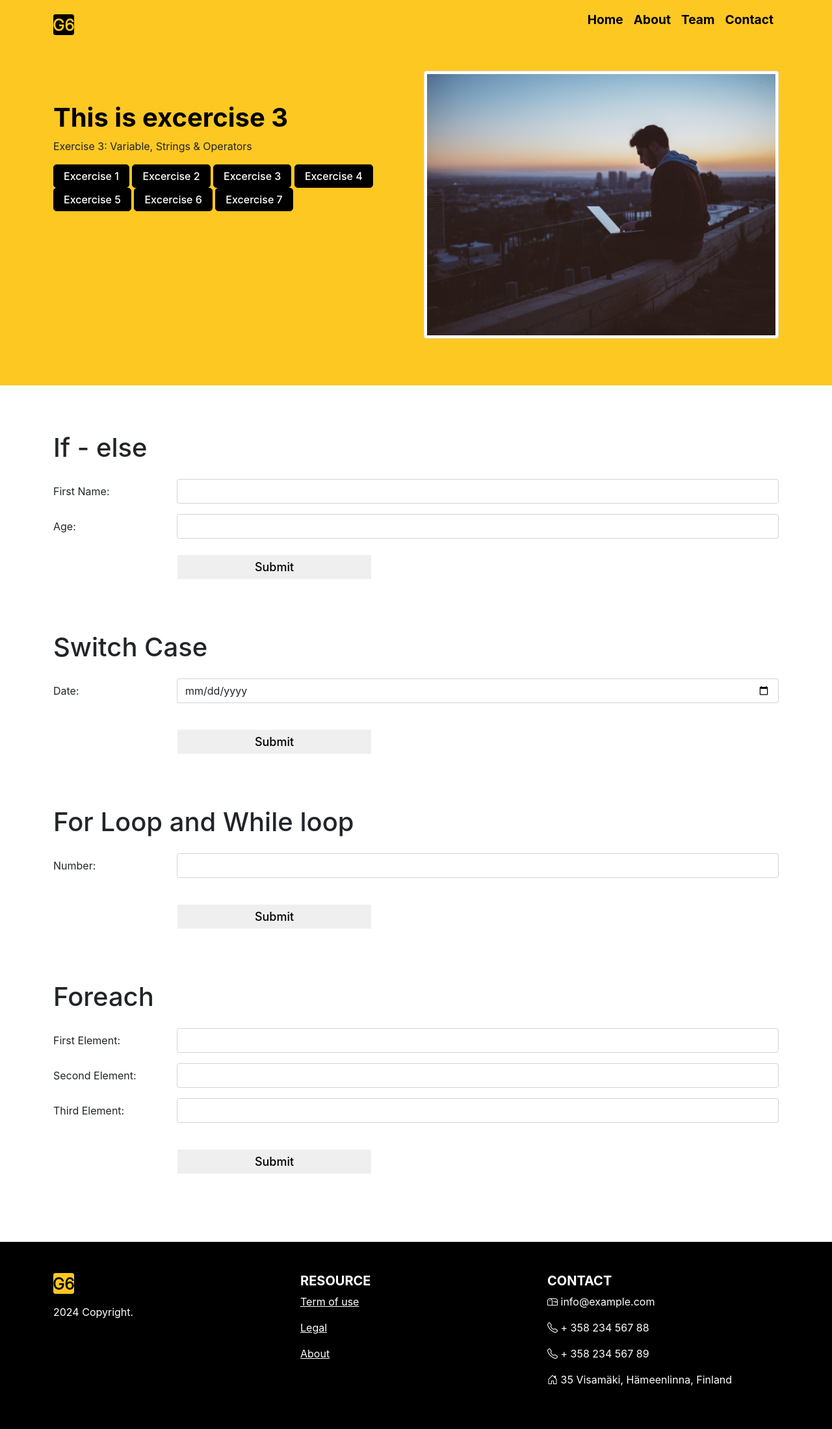
After one commit to phuocnguyen2201/phuoc_nguyen_tasks, a PHP site: page /ex4.php in a window 1280 px wide. The commit adds this page. Shown: the whole page at 65% size. Run offline with PHP 8.4, Linux system fonts and the light colour scheme; some libraries are stand-ins or nearby versions.

Commit message:
Update for ex4

```diff
--- a/src/ex3.php
+++ b/src/ex3.php
@@ -78,7 +78,7 @@ include "./extension/header.php";?>
                     echo $numb1 ." + ". $numb2." + ". $numb3." = ".$numb1 + $numb2 + $numb3;
                  ?>
 
-                <h1 class="pt-4">Browser Derection</h1>
+                <h1 class="pt-4">Browser Detection</h1>
                 <?php
                     echo $_SERVER["HTTP_USER_AGENT"];
 
--- /dev/null
+++ b/src/ex4.php
@@ -0,0 +1,161 @@
+
+<?php
+$title ='Exercise 3: Variable, Strings & Operators';
+$excercise = "This is excercise 3";
+$description = "Exercise 3: Variable, Strings & Operators";
+include "./extension/header.php";?>
+<div class="content-white">
+    <div class="container-lg py-5">
+        <div class="row">
+            <div class=col-lg-12>
+                <h1 class="pt-4">If - else</h1>
+
+                <form class="py-3" name="form-if-else" method="POST">
+                    <div class="form-group row pb-3 ">
+                        <label for="inputFirstName" class="col-sm-2 col-form-label">First Name:</label>
+                        <div class="col-sm-10">
+                        <input type="text" name='name' class="form-control" id="inputFirstName">
+                        </div>
+                    </div>
+                    <div class="form-group row">
+                        <label for="inputAge" class="col-sm-2 col-form-label">Age:</label>
+                        <div class="col-sm-10">
+                        <input type="number" name='age' class="form-control" id="inputAge">
+                        </div>
+                    </div>
+                    <br>
+                    <div class="form-group row" style="text-align: left;">
+                        <div class="col-sm-2"></div>
+                        <div class="col-sm-10"><input class="btn-bottom" type="submit" name="form-if-else" value="Submit"></div>
+                    </div>
+                </form>
+                <?php
+
+                    if($_SERVER['REQUEST_METHOD'] == 'POST' && isset($_POST['form-if-else'])){
+
+                        $age = $_POST['age'];
+
+                        if($age >= 18)
+                            echo "<p>You are eligible for voting.</p>";
+                        else
+                            echo "<p>You are not eligible for voting.</p>";
+                    }
+
+                ?>
+
+                <h1 class="pt-4">Switch Case</h1>
+
+                <form class="py-3" name="form-switchcase" method="POST">
+                    <div class="form-group row pb-3 ">
+                        <label for="inputDate" class="col-sm-2 col-form-label">Date:</label>
+                        <div class="col-sm-10">
+                        <input type="date" name='date' class="form-control" id="inputDate">
+                        </div>
+                    </div>
+                    <br>
+                    <div class="form-group row" style="text-align: left;">
+                        <div class="col-sm-2"></div>
+                        <div class="col-sm-10"><input class="btn-bottom" type="submit" name="form-switchcase" value="Submit"></div>
+                    </div>
+                </form>
+                <?php
+
+                if($_SERVER['REQUEST_METHOD'] == 'POST' && isset($_POST['form-switchcase'])){
+
+                    $date = $_POST['date'];
+                    $month = date("m", strtotime($date));
+                    $dateObj = DateTime::createFromFormat('!m', $month);
+                    $monthName = $dateObj->format('F');
+
+                    echo "<p>This month is <strong>".$monthName."</strong></p>";
+                    switch($monthName){
+                        case "August":
+                            echo "<p>It's August, so it's still holiday.</p>";
+                            break;
+                        default:
+                            echo "<p>Not August, this is Month-name so I don't have any holidays.</p>";
+                            break;
+                    }
+                }
+
+                ?>
+                <h1 class="pt-4">For Loop and While loop</h1>
+
+                <form class="py-3" name="form-for-while" method="POST">
+                    <div class="form-group row pb-3 ">
+                        <label for="inputNumber" class="col-sm-2 col-form-label">Number:</label>
+                        <div class="col-sm-10">
+                        <input type="number" name='number' class="form-control" id="inputNumber" min="1" max="10">
+                        </div>
+                    </div>
+                    <br>
+                    <div class="form-group row" style="text-align: left;">
+                        <div class="col-sm-2"></div>
+                        <div class="col-sm-10"><input class="btn-bottom" type="submit" name="form-for-while" value="Submit"></div>
+                    </div>
+                </form>
+                <?php
+
+                if($_SERVER['REQUEST_METHOD'] == 'POST' && isset($_POST['form-for-while'])){
+
+                    $number = $_POST['number'];
+
+                    for($i = 1; $i <= 10; $i++){
+                        echo "<p>".$i." X ".$number." = ".$i*$number."</p>";
+                    }
+                    echo "<h1>While loop</h1>";
+                    $starter = 1;
+                    while($number > 0){
+                        echo "<p>".$starter."</p>";
+                        $number--;
+                        $starter++;
+                    }
+                }
+                ?>
+                <h1 class="pt-4">Foreach</h1>
+
+                <form class="py-3" name="form-foreach" method="POST">
+                    <div class="form-group row pb-3 ">
+                        <label for="inputFirstElement" class="col-sm-2 col-form-label">First Element:</label>
+                        <div class="col-sm-10">
+                        <input type="text" name='first' class="form-control" id="inputFirstElement">
+                        </div>
+                    </div>
+                    <div class="form-group row pb-3">
+                        <label for="inputSecondElement" class="col-sm-2 col-form-label">Second Element:</label>
+                        <div class="col-sm-10">
+                        <input type="text" name='second' class="form-control" id="inputSecondElement">
+                        </div>
+                    </div>
+                    <div class="form-group row pb-3 ">
+                        <label for="inputThirdElement" class="col-sm-2 col-form-label">Third Element:</label>
+                        <div class="col-sm-10">
+                        <input type="text" name='third' class="form-control" id="inputThirdElement">
+                        </div>
+                    </div>
+                    <br>
+                    <div class="form-group row" style="text-align: left;">
+                        <div class="col-sm-2"></div>
+                        <div class="col-sm-10"><input class="btn-bottom" type="submit" name="form-foreach" value="Submit"></div>
+                    </div>
+                </form>
+                <?php
+
+                if($_SERVER['REQUEST_METHOD'] == 'POST' && isset($_POST['form-foreach'])){
+
+                    $first = $_POST['first'];
+                    $second = $_POST['second'];
+                    $third = $_POST['third'];
+
+                    $array = array($first, $second, $third);
+                    echo "<ul>";
+                    foreach($array as $item){
+                        echo "<li><strong>".$item."</strong></li>";
+                    }
+                    echo "<ul>";
+                }
+                ?>
+        </div></div>
+    </div>
+</div>
+<?php include "./extension/footer.php";?>
--- a/src/extension/header.php
+++ b/src/extension/header.php
@@ -60,6 +60,10 @@
                   <a href="ex1.php"><button type="button" class="btn-normal">Excercise 1</button></a>
                   <a href="ex2.php"><button type="button" class="btn-normal">Excercise 2</button></a>
                   <a href="ex3.php"><button type="button" class="btn-normal">Excercise 3</button></a>
+                  <a href="ex4.php"><button type="button" class="btn-normal">Excercise 4</button></a>
+                  <a href="#"><button type="button" class="btn-normal">Excercise 5</button></a>
+                  <a href="#"><button type="button" class="btn-normal">Excercise 6</button></a>
+                  <a href="#"><button type="button" class="btn-normal">Excercise 7</button></a>
               </div>
               <div class="col-lg-6 col-md-12 mb-4">
                   <img class="img-thumbnail" alt="A man sitting on the rooftop and working with his laptop" src="image/avi-richards-Z3ownETsdNQ-unsplash.jpg">
```
